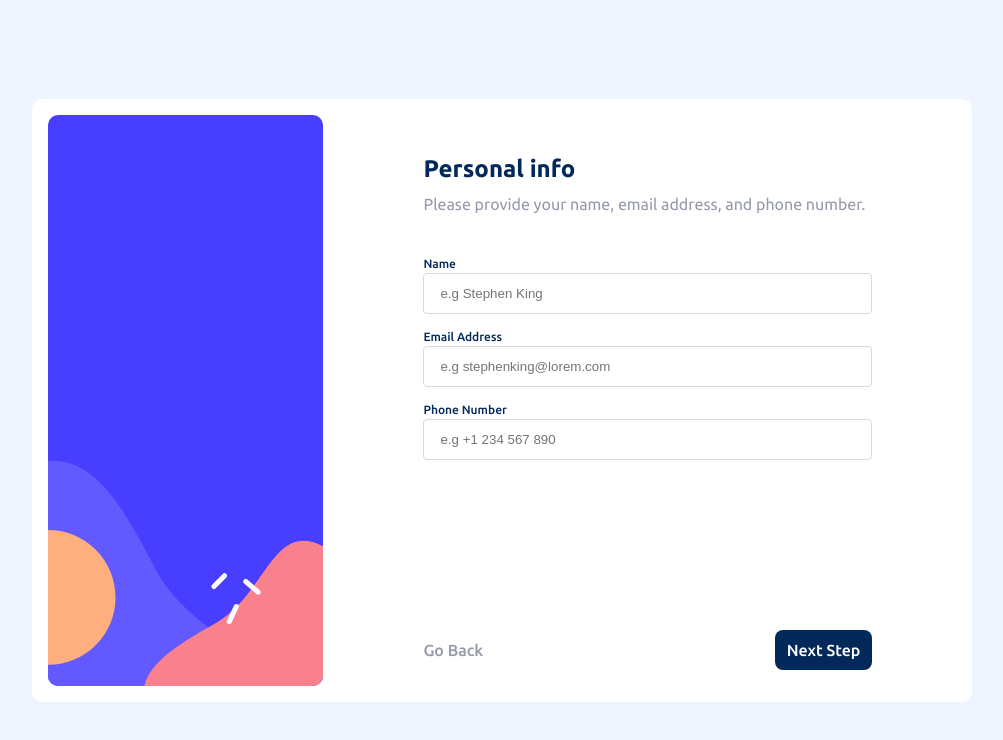
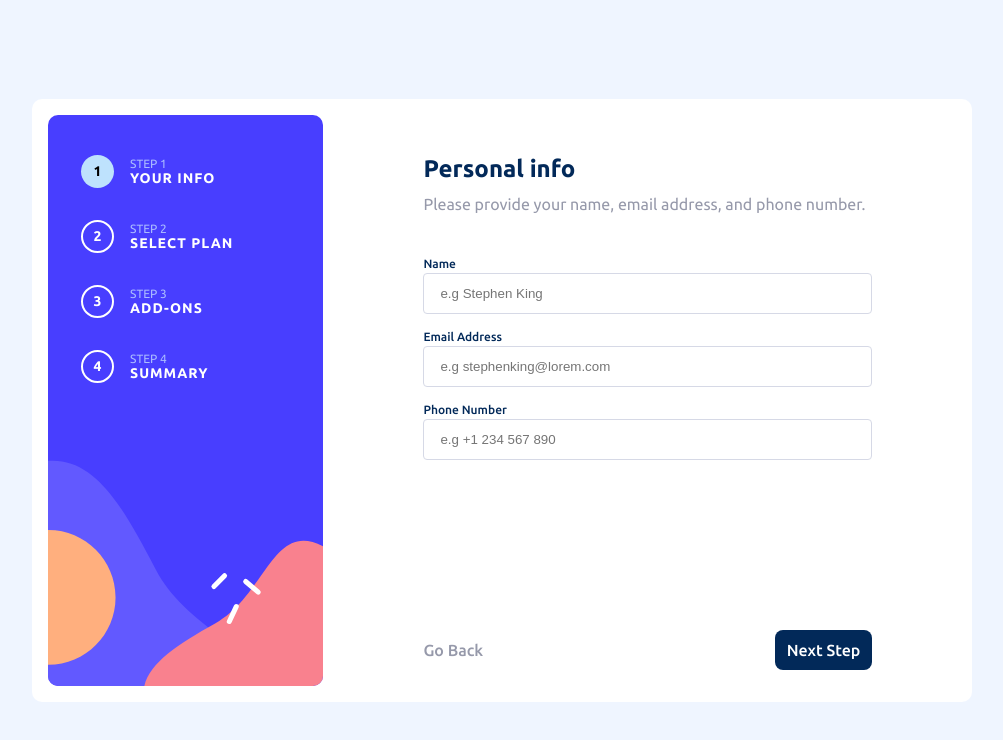
Before and after one commit to David-Henery4/Multi-Step-Form, a React (Vite) app: page / in a window 1280 px wide. Shown: the top 740 px of the page, without its empty margins (138-1141 px from the left). Built offline with nearby package versions, Linux system fonts and the light colour scheme.

Commit message:
step-one-mob

```diff
--- a/src/App.jsx
+++ b/src/App.jsx
@@ -1,4 +1,4 @@
-import { StepContainerMob, BtnContainerMob, NextPrevBtns } from "./components";
+import { StepContainerMob, BtnContainerMob, NextPrevBtns, StepCircles } from "./components";
 import sidebarDesk from "./assets/bg-sidebar-desktop.svg";
 
 function App() {
@@ -9,6 +9,9 @@ function App() {
       {/**/}
       <main className="main-content">
         <div className="step-container-desk">
+          <div className="step-container-desk__labels-container">
+            <StepCircles />
+          </div>
           <img
             className="step-container-desk__graphic"
             src={sidebarDesk}
--- /dev/null
+++ b/src/components/StepCircles.jsx
@@ -0,0 +1,47 @@
+const StepCircles = () => {
+  return (
+    <div className="step-order-mob">
+      <div className="step-order-mob__label">
+        <div className="step-circle step-circle--active">
+          <p>1</p>
+        </div>
+        <div className="step-order-mob__label--wrapper">
+          <h2 className="label-header">STEP 1</h2>
+          <p className="step-label">YOUR INFO</p>
+        </div>
+      </div>
+
+      <div className="step-order-mob__label">
+        <div className="step-circle">
+          <p>2</p>
+        </div>
+        <div className="step-order-mob__label--wrapper">
+          <h2 className="label-header">STEP 2</h2>
+          <p className="step-label">SELECT PLAN</p>
+        </div>
+      </div>
+
+      <div className="step-order-mob__label">
+        <div className="step-circle">
+          <p>3</p>
+        </div>
+        <div className="step-order-mob__label--wrapper">
+          <h2 className="label-header">STEP 3</h2>
+          <p className="step-label">ADD-ONS</p>
+        </div>
+      </div>
+
+      <div className="step-order-mob__label">
+        <div className="step-circle">
+          <p>4</p>
+        </div>
+        <div className="step-order-mob__label--wrapper">
+          <h2 className="label-header">STEP 4</h2>
+          <p className="step-label">SUMMARY</p>
+        </div>
+      </div>
+    </div>
+  );
+};
+
+export default StepCircles;
--- a/src/components/StepContainerMob.jsx
+++ b/src/components/StepContainerMob.jsx
@@ -1,4 +1,4 @@
-// import {BgSidebarMob} from "../assets"
+import {StepCircles} from "../components"
 import sidebarMob from "../assets/bg-sidebar-mobile.svg";
 
 const StepContainerMob = () => {
@@ -10,20 +10,7 @@ const StepContainerMob = () => {
         src={sidebarMob}
         alt="background graphic for the sidebar for sizes up till lap screens"
       />
-      <div className="step-order-mob">
-        <div className="step-circle step-circle--active">
-          <p>1</p>
-        </div>
-        <div className="step-circle">
-          <p>2</p>
-        </div>
-        <div className="step-circle">
-          <p>3</p>
-        </div>
-        <div className="step-circle">
-          <p>4</p>
-        </div>
-      </div>
+      <StepCircles/>
     </div>
   );
 };
--- a/src/components/index.js
+++ b/src/components/index.js
@@ -1,9 +1,11 @@
 import StepContainerMob from "./StepContainerMob";
 import BtnContainerMob from "./BtnContainerMob";
 import NextPrevBtns from "./NextPrevBtns";
+import StepCircles from "./StepCircles";
 
 export{
   StepContainerMob,
   BtnContainerMob,
   NextPrevBtns,
+  StepCircles,
 }
--- a/src/styles/abstracts/_variables.scss
+++ b/src/styles/abstracts/_variables.scss
@@ -15,3 +15,5 @@ $white: #ffffff;
 
 // FONT FIZE
 $bodyText: 1.6rem;
+$labelHeaderText: 1.2rem;
+$stepLabelText: 1.4rem;
--- a/src/styles/base/_typography.scss
+++ b/src/styles/base/_typography.scss
@@ -15,3 +15,16 @@ body{
   color: $coolGrey;
   line-height: 2.5rem;
 }
+
+.label-header{
+  font-size: $labelHeaderText;
+  font-weight: 400;
+  color: $pastelBlue;
+}
+
+.step-label{
+  font-size: $stepLabelText;
+  color: $white;
+  letter-spacing: 1px;
+  font-weight: 700;
+}
--- a/src/styles/components/_step-container-desk.scss
+++ b/src/styles/components/_step-container-desk.scss
@@ -1,11 +1,20 @@
-.step-container-desk{
+.step-container-desk {
   grid: 1/2;
   display: none;
-  &__graphic{
-  height: 100%;
+  position: relative;
+  &__graphic {
+    height: 100%;
     object-fit: cover;
   }
-  @include respond (lap) {
+  &__labels-container{
+    position: absolute;
+    padding: 4rem 3.3rem;
+    width: 100%;
+    height: 100%;
+    left: 0;
+    top: 0;
+  }
+  @include respond(lap) {
     display: block;
   }
 }
--- a/src/styles/components/_step-order-mob.scss
+++ b/src/styles/components/_step-order-mob.scss
@@ -1,3 +1,25 @@
 .step-order-mob{
-
+  position: relative;
+  z-index: 2;
+  display: flex;
+  justify-content: center;
+  align-items: center;
+  gap: 1.6rem;
+  &__label{
+    display: flex;
+    justify-content: center;
+    align-items: center;
+    gap: 1.6rem;
+    &--wrapper{
+      display: none;
+      @include respond(lap) {
+        display: flex; flex-direction: column;
+      }
+    }
+  }
+  @include respond (lap) {
+    flex-direction: column;
+    align-items: flex-start;
+    gap: 3.2rem;
+  }
 }
```
